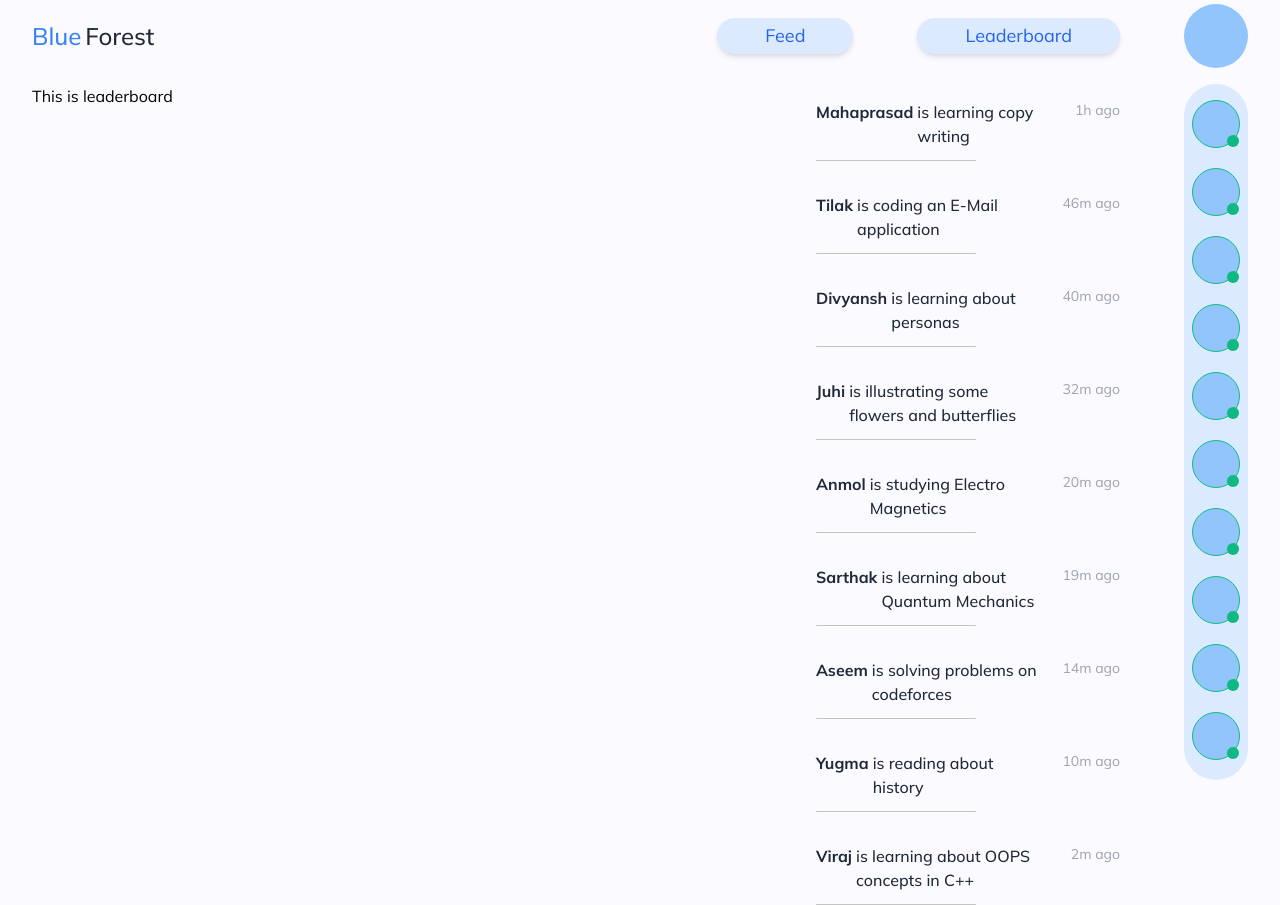
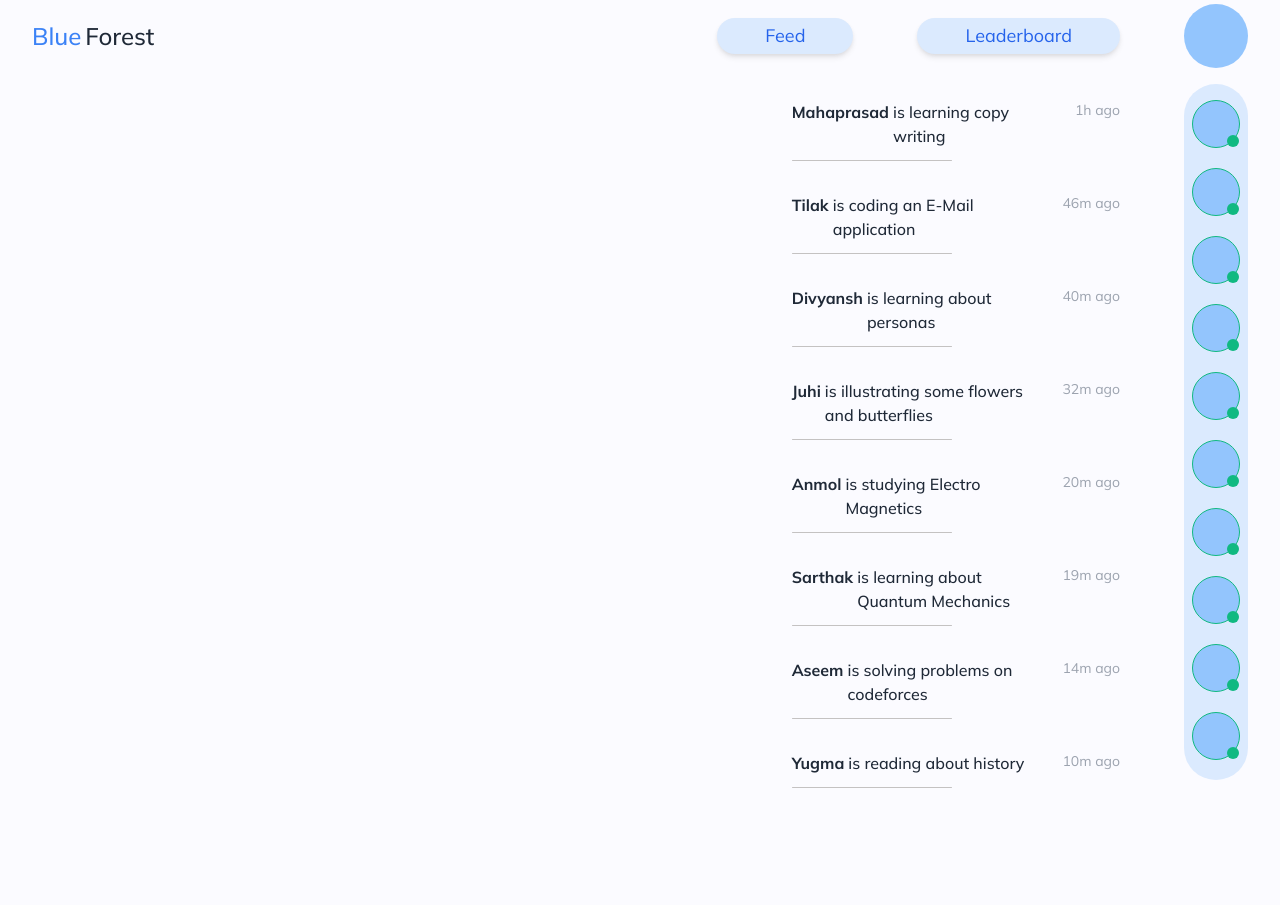
Before and after one commit to KrishnaDhingra/blueforest, a React (Create React App) app: page / in a window 1280 px wide. After the commit the page ends 800 px from the top, so only its background shows below. Built offline with nearby package versions, Linux system fonts and the light colour scheme.

Commit message:
Removing unncessary code and removing some data from the data.js file

```diff
--- a/src/App.js
+++ b/src/App.js
@@ -18,7 +18,6 @@ export let App = () => {
         <Navbar/>
         <div className="inner-container flex py-3 px-8">
 
-          <p className="hello">This is leaderboard</p>
           {showFeed && <Feed/>}
           <OnlineBar/>
 
--- a/src/components/data.js
+++ b/src/components/data.js
@@ -38,10 +38,5 @@ export let feed_data = [
         name: 'Yugma',
         work: 'is reading about history',
         time: '10m ago'
-    },
-    {
-        name: 'Viraj',
-        work: 'is learning about OOPS concepts in C++',
-        time: '2m ago'
-    },
+    }
 ]
--- a/src/index.css
+++ b/src/index.css
@@ -20,6 +20,7 @@
 body {
   margin: 0;
   background-color: rgb(251, 251, 255);
+  overflow: hidden;
 }
 .navbar-left{
   width: 50%;
@@ -29,15 +30,10 @@ body {
 }
 
 .feed-container, .leaderboard-container{
-  width: 25%;
+  width: 27%;
 }
 .divider{
   width: 160px;
   border-top: 1.5px solid rgb(196, 194, 194);
 
 }
-@media only screen and(max-width: 1600px) {
-  .feed-container, .leaderboard-container{
-    width: 40%;
-  }
-}
```
